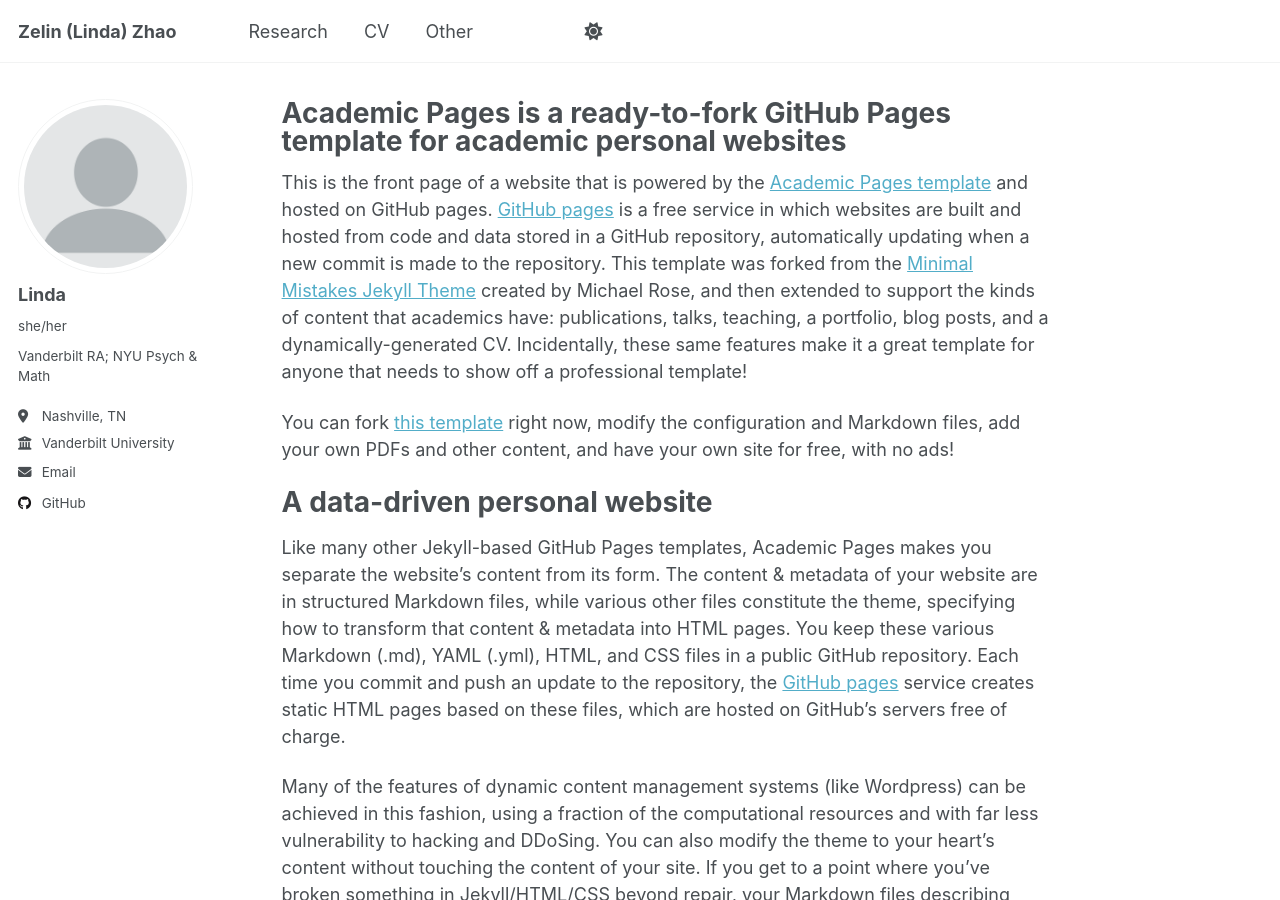
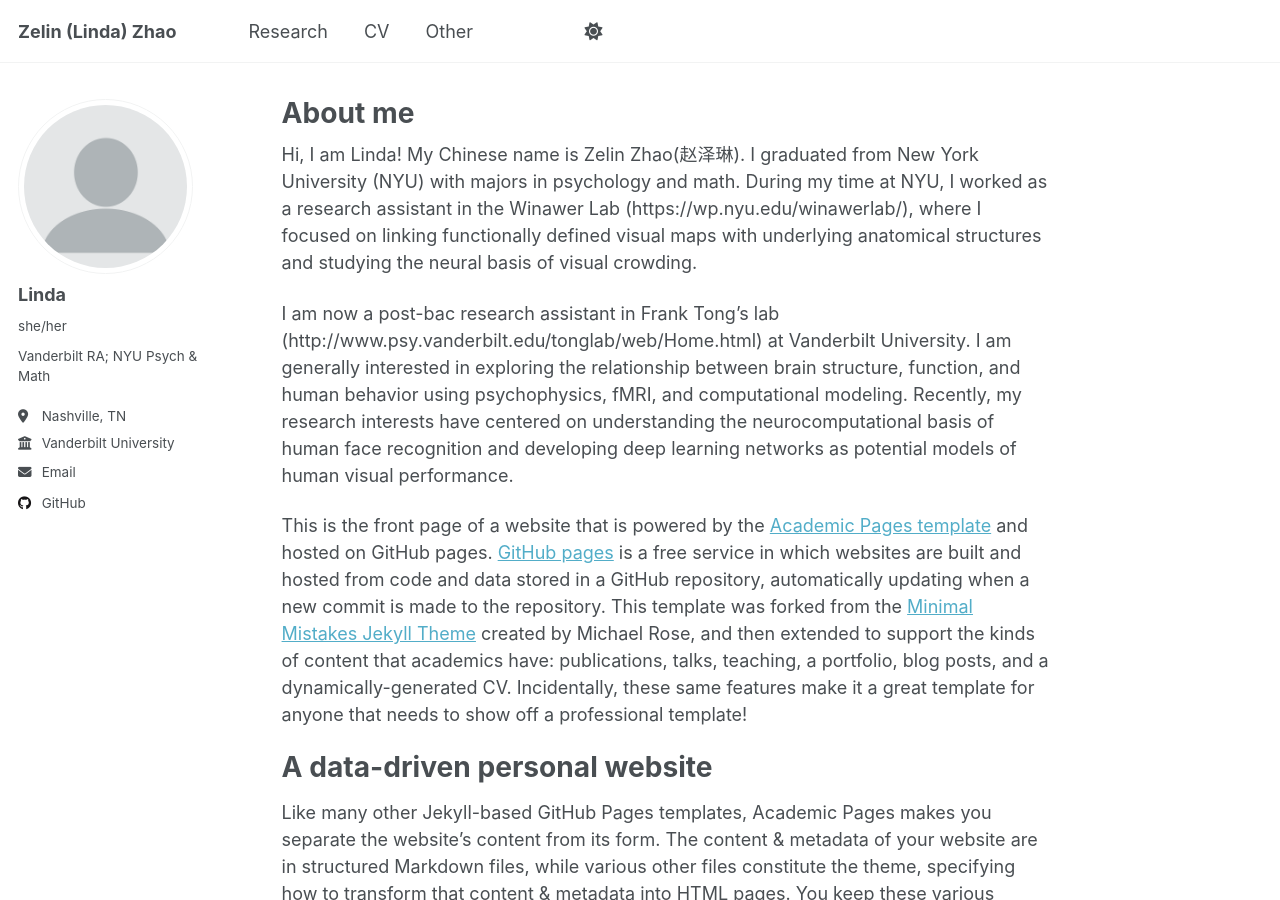
Before and after one commit to lindazelinzhao/lindazelinzhao.github.io, a Jekyll site: the page built from _pages/about.md, in a window 1280 px wide and 900 px high. Built offline with Jekyll 4.4.1, drawn with Linux system fonts in a browser that asks for light colours; a script that is not in the unit is left out.

Commit message:
Update about.md

```diff
--- a/_pages/about.md
+++ b/_pages/about.md
@@ -1,15 +1,17 @@
 ---
 permalink: /
-title: "Academic Pages is a ready-to-fork GitHub Pages template for academic personal websites"
+title: "About me"
 author_profile: true
 redirect_from:
   - /about/
   - /about.html
 ---
 
+Hi, I am Linda! My Chinese name is Zelin Zhao(赵泽琳). I graduated from New York University (NYU) with majors in psychology and math. During my time at NYU, I worked as a research assistant in the Winawer Lab (https://wp.nyu.edu/winawerlab/), where I focused on linking functionally defined visual maps with underlying anatomical structures and studying the neural basis of visual crowding.
+
+I am now a post-bac research assistant in Frank Tong’s lab (http://www.psy.vanderbilt.edu/tonglab/web/Home.html) at Vanderbilt University. I am generally interested in exploring the relationship between brain structure, function, and human behavior using psychophysics, fMRI, and computational modeling. Recently, my research interests have centered on understanding the neurocomputational basis of human face recognition and developing deep learning networks as potential models of human visual performance.
+
 This is the front page of a website that is powered by the [Academic Pages template](https://github.com/academicpages/academicpages.github.io) and hosted on GitHub pages. [GitHub pages](https://pages.github.com) is a free service in which websites are built and hosted from code and data stored in a GitHub repository, automatically updating when a new commit is made to the repository. This template was forked from the [Minimal Mistakes Jekyll Theme](https://mmistakes.github.io/minimal-mistakes/) created by Michael Rose, and then extended to support the kinds of content that academics have: publications, talks, teaching, a portfolio, blog posts, and a dynamically-generated CV. Incidentally, these same features make it a great template for anyone that needs to show off a professional template!
-
- You can fork [this template](https://github.com/academicpages/academicpages.github.io) right now, modify the configuration and Markdown files, add your own PDFs and other content, and have your own site for free, with no ads!
 
 A data-driven personal website
 ======
```
